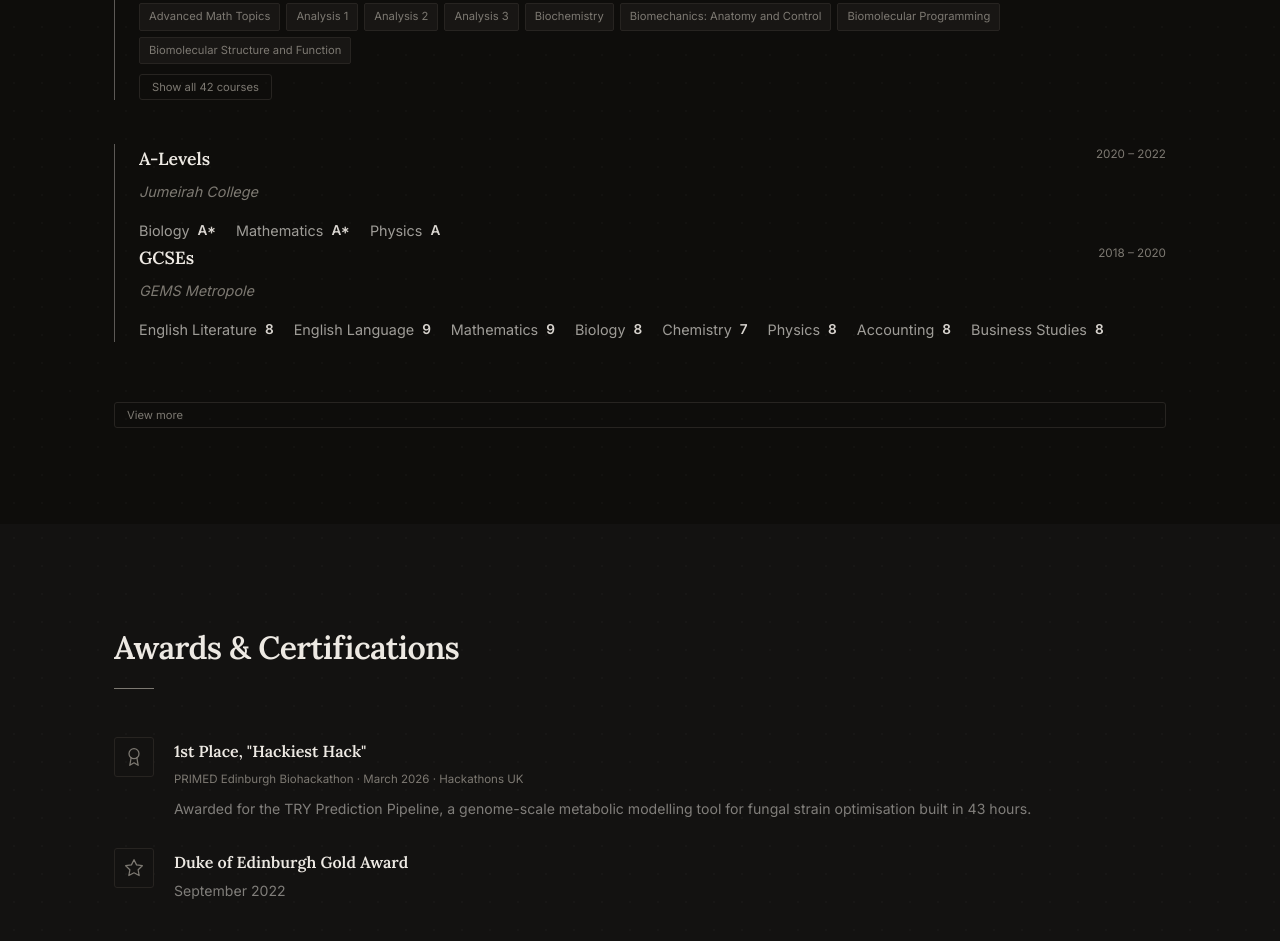
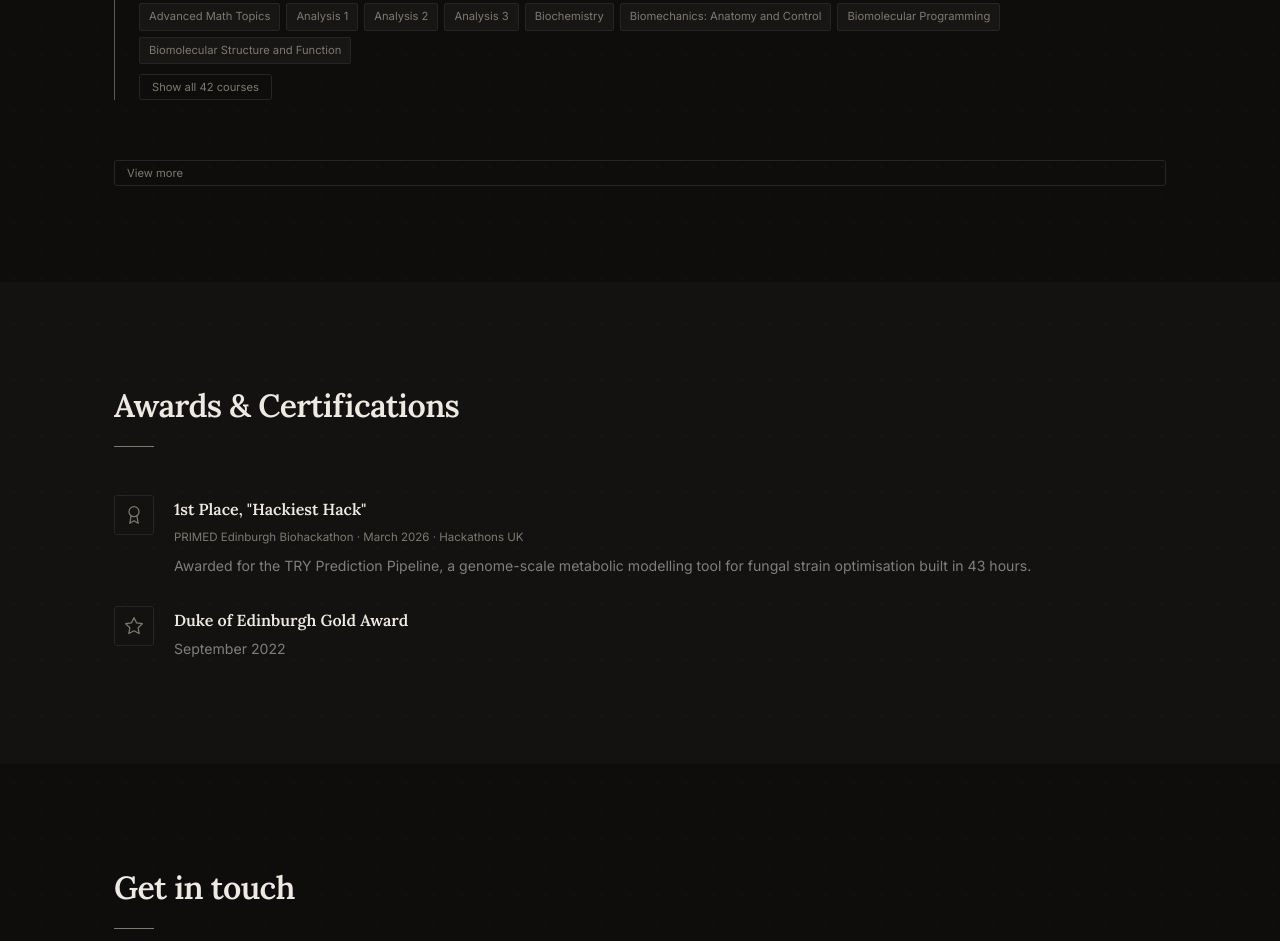
Before and after one commit to ElijahDowns/elijahdowns.github.io, a plain HTML site: page index.html in a window 1280 px wide. Shown: the part 5895-6836 px from the top of the page. Drawn offline with Linux system fonts and the light colour scheme.

Commit message:
Fix education extra toggle: display:contents so hidden attribute works and spacing inherits

```diff
--- a/style.css
+++ b/style.css
@@ -730,7 +730,8 @@ section { padding: var(--pad) 0; }
   font-size: 0.85rem;
 }
 
-.education-extra { display: flex; flex-direction: column; gap: 0; }
+.education-extra { display: contents; }
+.education-extra[hidden] { display: none; }
 
 .education-toggle {
   display: inline-flex;
```
